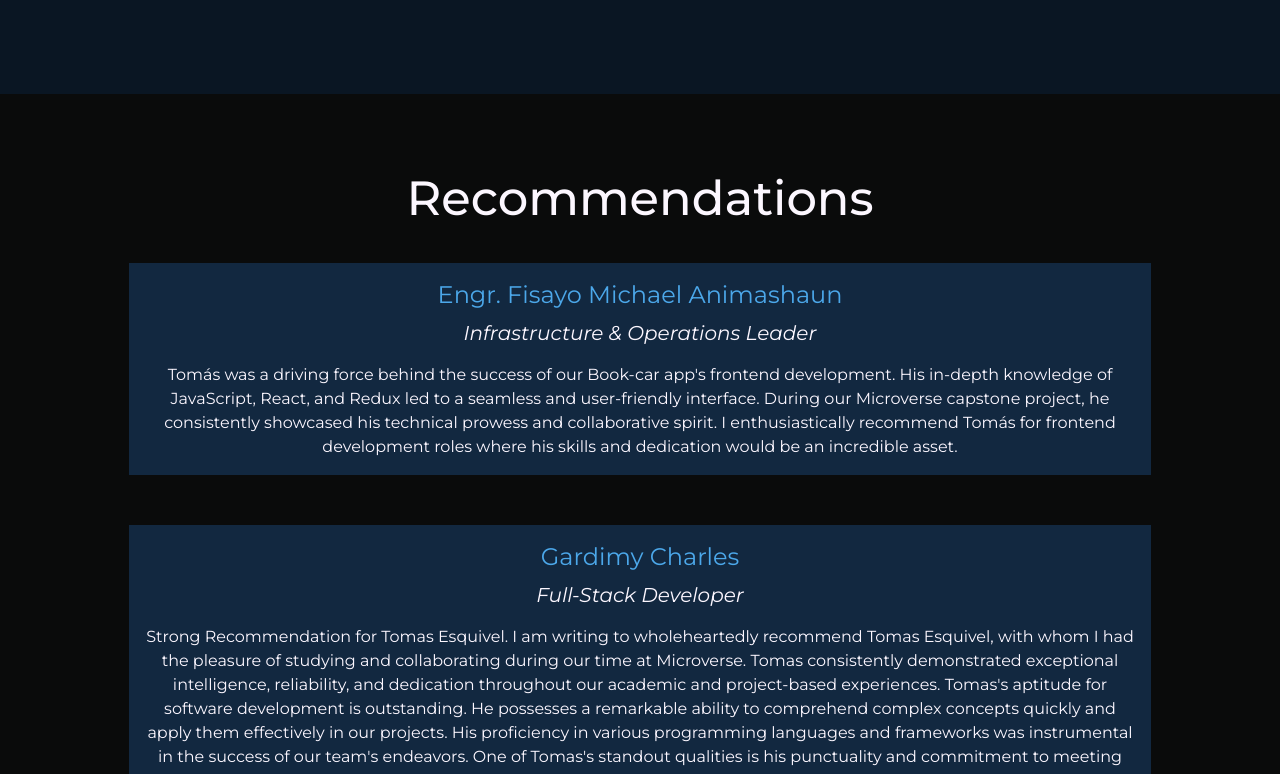
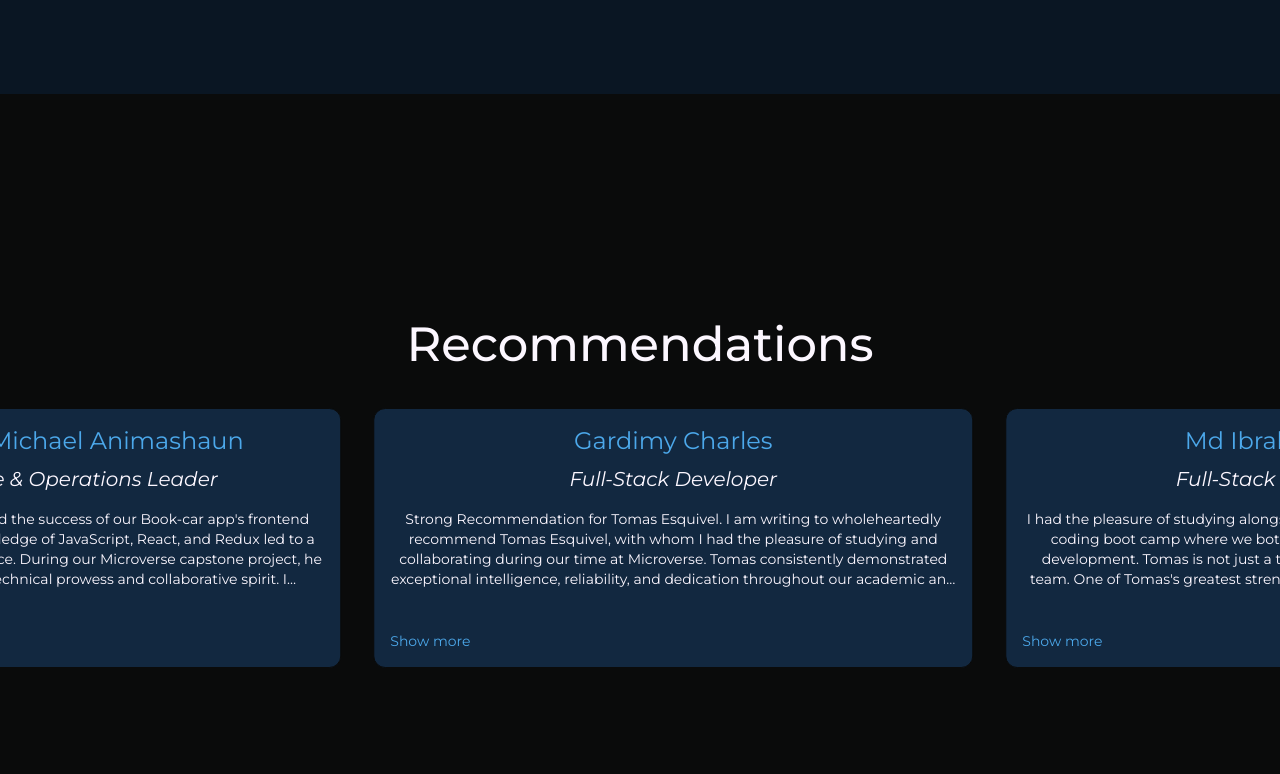
Before and after one commit to tomasesquivelgc/Portfolio, a React (Vite) app: page / in a window 1280 px wide. Shown: the part 4966-5740 px from the top of the page. Built offline with nearby package versions, Linux system fonts and the light colour scheme; a web font is replaced by a local one.

Commit message:
created carrousel

```diff
--- a/src/components/Recommendations/Recommendation.jsx
+++ b/src/components/Recommendations/Recommendation.jsx
@@ -1,12 +1,36 @@
-function Recommendation ({ name, title, description }) {
+import { useState } from "react";
+
+function Recommendation({ name, title, description }) {
+  const [expanded, setExpanded] = useState(false);
+
   return (
-    <div className="border border-night p-4 bg-prussiaBlue hover:border-argBlue hover:cursor-pointer transition-all duration-300 ease-in-out">
-      <h4 className="text-2xl text-argBlue mb-2 hover:text-magnolia">
-        {name}
-      </h4>
-      <h5 className="text-xl italic text-magnolia mb-4">{title}</h5>
+    <div
+      className={`border border-night p-4 bg-prussiaBlue hover:border-argBlue hover:cursor-pointer transition-all duration-300 ease-in-out w-[600px] min-h-[260px] flex flex-col justify-between rounded-xl`}
+      style={{ height: expanded ? "auto" : undefined }}
+    >
+      <div>
+        <h4 className="text-2xl text-argBlue mb-2 hover:text-magnolia">
+          {name}
+        </h4>
+        <h5 className="text-xl italic text-magnolia mb-4">{title}</h5>
 
-      <p className="text-magnolia">{description}</p>
+        <p
+          className={`text-magnolia text-sm ${
+            expanded ? "" : "line-clamp-4"
+          } transition-all duration-300`}
+        >
+          {description}
+        </p>
+      </div>
+
+      {description.length > 150 && (
+        <button
+          onClick={() => setExpanded(!expanded)}
+          className="text-argBlue mt-2 text-sm hover:text-magnolia self-start"
+        >
+          {expanded ? "Show less" : "Show more"}
+        </button>
+      )}
     </div>
   );
 }
--- a/src/sections/RecommendSection.jsx
+++ b/src/sections/RecommendSection.jsx
@@ -1,11 +1,108 @@
+import { motion, useMotionValue, useSpring, useTransform } from "framer-motion";
+import { useEffect, useRef, useState } from "react";
 import Recommendation from "../components/Recommendations/Recommendation";
 import recommendations from "../data/recommendations";
 
-const Recommend = () => (
-  <section id="recommendations" className="bg-night min-h-screen flex flex-col justify-center text-center px-10 py-20 md:px-16 lg:px-32">
-    <h2 className="font-medium text-3xl md:text-5xl text-center">Recommendations</h2>
-    <div className="flex flex-col gap-12 mt-10 w-full">
-      {recommendations.map((rec, index) => (
+const Recommend = () => {
+  const baseX = useMotionValue(0);
+  const smoothX = useSpring(baseX, { damping: 40, stiffness: 90 });
+  const x = useTransform(smoothX, (v) => `${v}px`);
+
+  const [isHovered, setIsHovered] = useState(false);
+  const lastTimestamp = useRef(null);
+  const offset = useRef(0);
+  const containerRef = useRef(null);
+
+  const contentWidth = useRef(0); // width of one set of items (pixels)
+  const viewportWidth = useRef(0); // visible width of the container (pixels)
+  const resetDistance = useRef(0); // when abs(offset) >= resetDistance -> reset to 0
+
+  const SPEED = 40; // pixels per second
+  const END_GAP = 10; // minimum extra space after the last card before reset (pixels)
+
+  // calculate widths
+  const calculateWidths = () => {
+    const container = containerRef.current;
+    if (!container) return;
+
+    // the motion div contains duplicated content, so firstChild.scrollWidth is total of both sets
+    const fullScrollWidth = container.scrollWidth; // duplicated width (two sets)
+    // each set width:
+    const oneSetWidth = fullScrollWidth / 2;
+
+    contentWidth.current = oneSetWidth;
+    viewportWidth.current = container.parentElement
+      ? container.parentElement.offsetWidth
+      : container.offsetWidth;
+
+    // Reset distance: one set width + end gap + viewport width to ensure last card fully visible + extra space
+    resetDistance.current = contentWidth.current + END_GAP + viewportWidth.current;
+  };
+
+  // recalc on mount and resize
+  useEffect(() => {
+    calculateWidths();
+    const onResize = () => {
+      calculateWidths();
+    };
+    window.addEventListener("resize", onResize);
+    return () => window.removeEventListener("resize", onResize);
+  }, []);
+
+  useEffect(() => {
+    let frameId;
+
+    const tick = (timestamp) => {
+      if (lastTimestamp.current === null) {
+        lastTimestamp.current = timestamp;
+      }
+
+      const delta = (timestamp - lastTimestamp.current) / 1000;
+      lastTimestamp.current = timestamp;
+
+      if (!isHovered && resetDistance.current > 0) {
+        offset.current -= SPEED * delta;
+
+        // Reset after the full pass + gap + viewport width
+        if (Math.abs(offset.current) >= resetDistance.current) {
+          offset.current = 0;
+        }
+
+        baseX.set(offset.current);
+      }
+
+      frameId = requestAnimationFrame(tick);
+    };
+
+    frameId = requestAnimationFrame(tick);
+
+    return () => {
+      cancelAnimationFrame(frameId);
+      lastTimestamp.current = null;
+    };
+  }, [isHovered, baseX]);
+
+  return (
+    <section
+      id="recommendations"
+      className="bg-night min-h-screen flex flex-col justify-center text-center py-20"
+    >
+      <h2 className="font-medium text-3xl md:text-5xl text-center mb-10">
+        Recommendations
+      </h2>
+
+      <div
+        className="relative w-full overflow-hidden"
+        onMouseEnter={() => setIsHovered(true)}
+        onMouseLeave={() => setIsHovered(false)}
+      >
+        <motion.div
+          ref={containerRef}
+          className="flex gap-8 w-max items-stretch"
+          style={{ x }}
+        >
+          {/* duplicated for seamless looping */}
+          {[...recommendations, ...recommendations].map((rec, index) => (
             <Recommendation
               key={rec.name + index}
               name={rec.name}
@@ -13,8 +110,15 @@ const Recommend = () => (
               description={rec.description}
             />
           ))}
+
+          {/* spacer to create room after the last card.
+              We add viewportWidth as extra spacer to ensure full visibility + END_GAP */
+          }
+          <div style={{ width: END_GAP + (viewportWidth.current || 0) }} />
+        </motion.div>
       </div>
     </section>
   );
+};
 
 export default Recommend;
```
Lines whose indentation alone changed are shown as unchanged.
